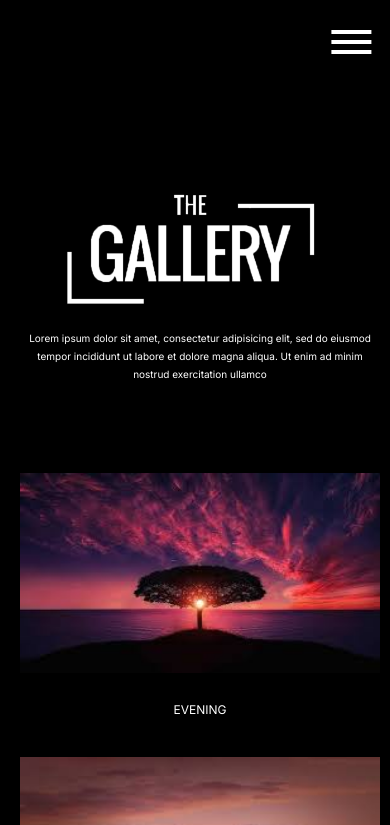
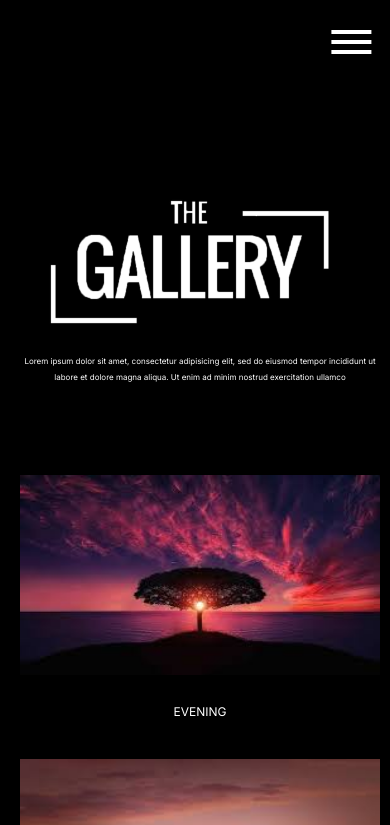
Before and after one commit to MehulModi-02/School, a plain HTML site: page Activity_Module/Gallery.html in a window 390 px wide. Shown: the top 825 px of the page. Drawn offline with Linux system fonts and the light colour scheme.

Commit message:
Update Gallery.css

```diff
--- a/Activity_Module/Gallery.css
+++ b/Activity_Module/Gallery.css
@@ -442,13 +442,13 @@ nav span {
   @media screen and (max-width: 400px) {
     .Intro img {
       margin-top: 50px;
-      width: 80%;
+      width: 90%;
     }
 
     .Intro p {
       width: 90%;
-      font-size: 10px;
-      line-height: 18px;
+      font-size: 8px;
+      line-height: 16px;
     }
 
     .Art {
```
